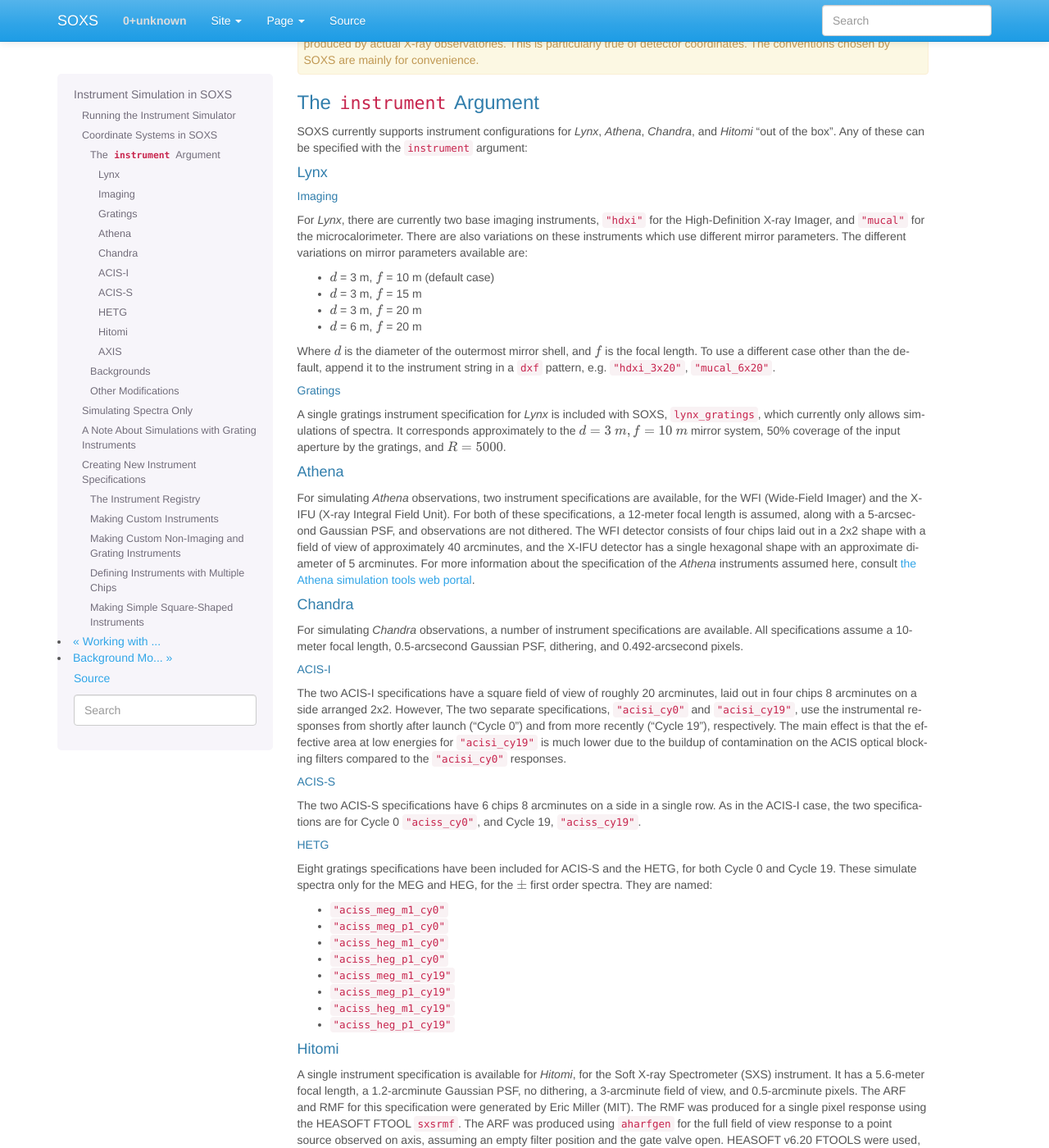
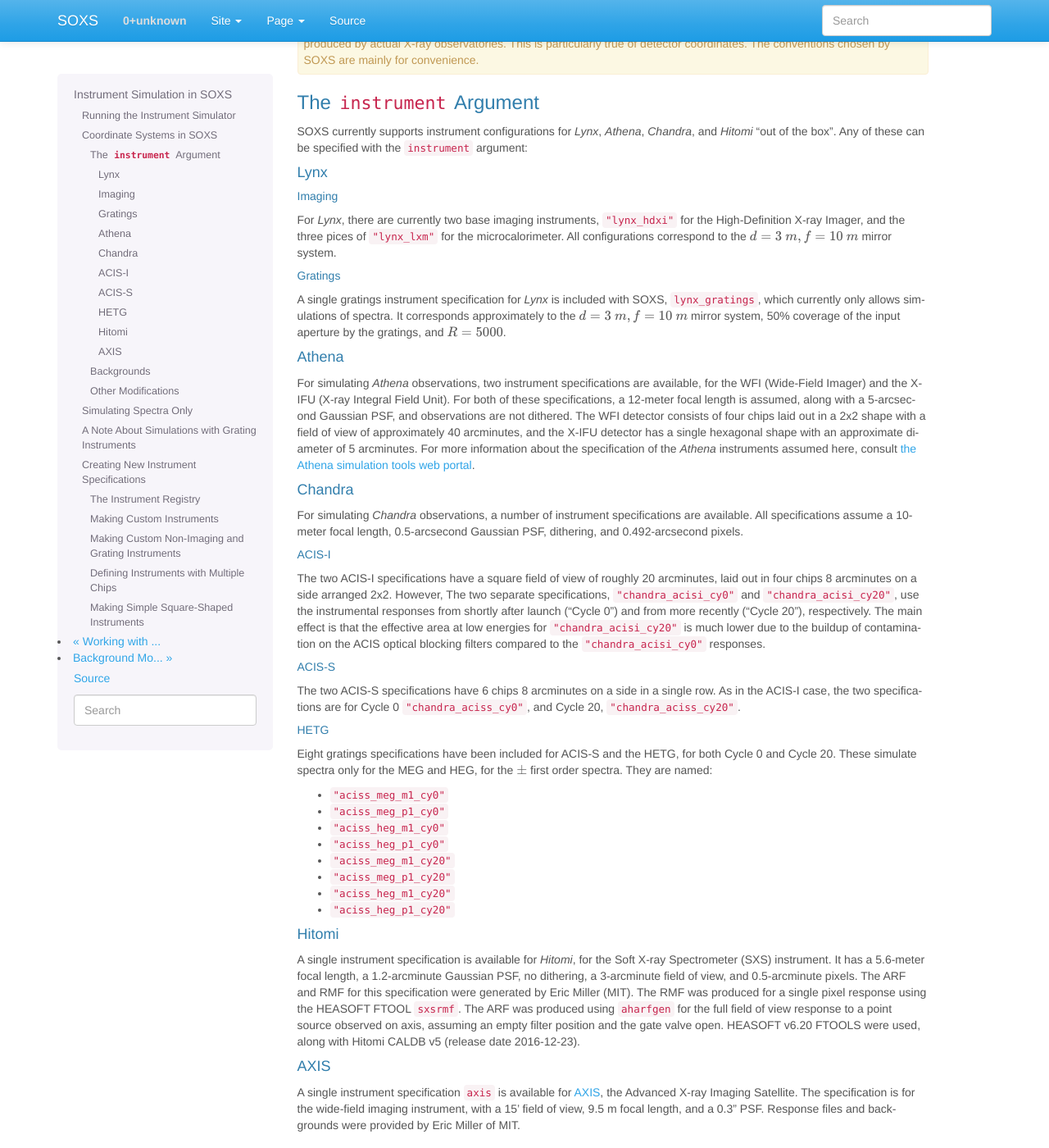
Before and after one commit to lynx-x-ray-observatory/soxs, a Sphinx documentation site: the page built from doc/source/users_guide/instrument.rst, in a window 1280 px wide and 1400 px high, scrolled down 1895 px. Shown: the whole window at 82% size. Built offline with Sphinx 7.4.7, drawn with Linux system fonts in a browser that asks for light colours; some of the changed text lies outside the part shown.

Commit message:
numerous doc fixes

```diff
--- a/doc/source/users_guide/instrument.rst
+++ b/doc/source/users_guide/instrument.rst
@@ -99,20 +99,10 @@
 Imaging
 #######
 
-For *Lynx*, there are currently two base imaging instruments, ``"hdxi"`` for the
-High-Definition X-ray Imager, and ``"mucal"`` for the microcalorimeter. There
-are also variations on these instruments which use different mirror parameters.
-The different variations on mirror parameters available are:
-
-* :math:`d` = 3 m, :math:`f` = 10 m (default case)
-* :math:`d` = 3 m, :math:`f` = 15 m
-* :math:`d` = 3 m, :math:`f` = 20 m
-* :math:`d` = 6 m, :math:`f` = 20 m
-
-Where :math:`d` is the diameter of the outermost mirror shell, and :math:`f` is
-the focal length. To use a different case other than the default, append it to
-the instrument string in a ``dxf`` pattern, e.g. ``"hdxi_3x20"``,
-``"mucal_6x20"``.
+For *Lynx*, there are currently two base imaging instruments, ``"lynx_hdxi"``
+for the High-Definition X-ray Imager, and the three pices of ``"lynx_lxm"`` for
+the microcalorimeter. All configurations correspond to the
+:math:`d = 3~m, f = 10~m` mirror system.
 
 Gratings
 ########
@@ -147,35 +137,35 @@
 
 The two ACIS-I specifications have a square field of view of roughly 20
 arcminutes, laid out in four chips 8 arcminutes on a side arranged 2x2. However,
-The two separate specifications, ``"acisi_cy0"`` and ``"acisi_cy19"``, use the
-instrumental responses from shortly after launch ("Cycle 0") and from more
-recently ("Cycle 19"), respectively. The main effect is that the effective area
-at low energies for ``"acisi_cy19"`` is much lower due to the buildup of
-contamination on the ACIS optical blocking filters compared to the
-``"acisi_cy0"`` responses.
+The two separate specifications, ``"chandra_acisi_cy0"`` and
+``"chandra_acisi_cy20"``, use the instrumental responses from shortly after
+launch ("Cycle 0") and from more recently ("Cycle 20"), respectively. The main
+effect is that the effective area at low energies for ``"chandra_acisi_cy20"``
+is much lower due to the buildup of contamination on the ACIS optical blocking
+filters compared to the ``"chandra_acisi_cy0"`` responses.
 
 ACIS-S
 ######
 
 The two ACIS-S specifications have 6 chips 8 arcminutes on a side in a single row.
-As in the ACIS-I case, the two specifications are for Cycle 0 ``"aciss_cy0"``, and
-Cycle 19, ``"aciss_cy19"``.
+As in the ACIS-I case, the two specifications are for Cycle 0 ``"chandra_aciss_cy0"``,
+and Cycle 20, ``"chandra_aciss_cy20"``.
 
 HETG
 ####
 
 Eight gratings specifications have been included for ACIS-S and the HETG, for both
-Cycle 0 and Cycle 19. These simulate spectra only for the MEG and HEG, for the
+Cycle 0 and Cycle 20. These simulate spectra only for the MEG and HEG, for the
 :math:`\pm` first order spectra. They are named:
 
 * ``"aciss_meg_m1_cy0"``
 * ``"aciss_meg_p1_cy0"``
 * ``"aciss_heg_m1_cy0"``
 * ``"aciss_heg_p1_cy0"``
-* ``"aciss_meg_m1_cy19"``
-* ``"aciss_meg_p1_cy19"``
-* ``"aciss_heg_m1_cy19"``
-* ``"aciss_heg_p1_cy19"``
+* ``"aciss_meg_m1_cy20"``
+* ``"aciss_meg_p1_cy20"``
+* ``"aciss_heg_m1_cy20"``
+* ``"aciss_heg_p1_cy20"``
 
 Hitomi
 ~~~~~~
@@ -295,7 +285,7 @@
 .. code-block:: python
 
     spec = soxs.Spectrum.from_file("lots_of_lines.dat")
-    instrument = "mucal"
+    instrument = "lynx_lxm"
     out_file = "lots_of_lines.pha"
     simulate_spectrum(spec, instrument, exp_time, out_file, overwrite=True)
 
@@ -312,7 +302,7 @@
 .. code-block:: python
 
     spec = soxs.Spectrum.from_file("lots_of_lines.dat")
-    instrument = "mucal"
+    instrument = "lynx_lxm"
     out_file = "lots_of_lines.pha"
     simulate_spectrum(spec, instrument, exp_time, out_file,
                       ptsrc_bkgnd=True, foreground=True,
@@ -336,7 +326,7 @@
 .. code-block:: python
 
     spec = soxs.Spectrum.from_file("lots_of_lines.dat")
-    instrument = "mucal"
+    instrument = "lynx_lxm"
     out_file = "lots_of_lines.pha"
     simulate_spectrum(spec, instrument, exp_time, out_file,
                       ptsrc_bkgnd=True, foreground=True,
@@ -367,8 +357,8 @@
     spec = soxs.Spectrum.from_powerlaw(2.0, 0.0, 0.1, 0.1, 10.0, 100000)
     spec.apply_foreground_absorption(0.1, absorb_model='tbabs')
 
-    # Simulate the observed spectrum with Chandra/ACIS HETG: MEG, -1 order, Cycle 19
-    soxs.simulate_spectrum(spec, "aciss_meg_m1_cy19", (100.0, "ks"),
+    # Simulate the observed spectrum with Chandra/ACIS HETG: MEG, -1 order, Cycle 20
+    soxs.simulate_spectrum(spec, "chandra_aciss_meg_m1_cy20", (100.0, "ks"),
                            "soxs_meg_m1.pha", overwrite=True)
 
     # Plot the spectrum
@@ -406,7 +396,7 @@
 
 .. code-block:: pycon
 
-    Instrument: hdxi
+    Instrument: lynx_hdxi
         name: hdxi_3x10
         arf: xrs_hdxi_3x10.arf
         rmf: xrs_hdxi.rmf
@@ -420,6 +410,15 @@
         psf: ['gaussian', 0.5]
         imaging: True
         grating: False
+        dep_name: hdxi
+    Instrument: lynx_gratings
+        name: lynx_gratings
+        arf: xrs_cat.arf
+        rmf: xrs_cat.rmf
+        bkgnd: None
+        focal_length: 10.0
+        imaging: False
+        grating: True
     Instrument: athena_xifu
         name: athena_xifu
         arf: athena_xifu_1469_onaxis_pitch249um_v20160401.arf
@@ -429,17 +428,17 @@
         num_pixels: 84
         aimpt_coords: [0.0, 0.0]
         chips: [['Polygon',
-                 [-33, 0, 33, 33, 0, -33],
-                 [20, 38, 20, -20, -38, -20]]]
+                [-33, 0, 33, 33, 0, -33],
+                [20, 38, 20, -20, -38, -20]]]
         focal_length: 12.0
         dither: False
         psf: ['gaussian', 5.0]
         imaging: True
         grating: False
-    Instrument: acisi_cy19
-        name: acisi_cy19
-        arf: acisi_aimpt_cy19.arf
-        rmf: acisi_aimpt_cy19.rmf
+    Instrument: chandra_acisi_cy0
+        name: chandra_acisi_cy0
+        arf: acisi_aimpt_cy0.arf
+        rmf: acisi_aimpt_cy0.rmf
         bkgnd: acisi
         fov: 20.008
         num_pixels: 2440
@@ -514,8 +514,8 @@
 .. code-block:: python
 
     from soxs import get_instrument_from_registry, add_instrument_to_registry
-    new_mucal = get_instrument_from_registry("mucal")
-    new_mucal["name"] = "mucal_high_res" # Must change the name, otherwise an error will be thrown
+    new_mucal = get_instrument_from_registry("lynx_lxm")
+    new_mucal["name"] = "lxm_high_res" # Must change the name, otherwise an error will be thrown
     new_mucal["num_pixels"] = 12000 # Results in an ambitiously smaller plate scale, 0.1 arcsec per pixel
     name = add_instrument_to_registry(new_mucal)
 
@@ -523,7 +523,7 @@
 
 .. code-block:: python
 
-    name = add_instrument_to_registry("my_mucal.json")
+    name = add_instrument_to_registry("my_lxm.json")
 
 You can download an example instrument specification JSON file
 `here <../example_mucal_spec.json>`_.
@@ -602,22 +602,22 @@
 
 .. code-block:: python
 
-    instrument_registry["acisi_cy19"] = {"name": "acisi_cy19",
-                                         "arf": "acisi_aimpt_cy19.arf",
-                                         "rmf": "acisi_aimpt_cy19.rmf",
-                                         "bkgnd": "acisi",
-                                         "fov": 20.008,
-                                         "num_pixels": 2440,
-                                         "aimpt_coords": [86.0, 57.0],
-                                         "chips": [["Box", -523, -523, 1024, 1024],
-                                                   ["Box", 523, -523, 1024, 1024],
-                                                   ["Box", -523, 523, 1024, 1024],
-                                                   ["Box", 523, 523, 1024, 1024]],
-                                         "psf": ["gaussian", 0.5],
-                                         "focal_length": 10.0,
-                                         "dither": True,
-                                         "imaging": True,
-                                         "grating": False}
+    instrument_registry["chandra_acisi_cy20"] = {"name": "acisi_cy20",
+                                                 "arf": "acisi_aimpt_cy20.arf",
+                                                 "rmf": "acisi_aimpt_cy20.rmf",
+                                                 "bkgnd": "acisi",
+                                                 "fov": 20.008,
+                                                 "num_pixels": 2440,
+                                                 "aimpt_coords": [86.0, 57.0],
+                                                 "chips": [["Box", -523, -523, 1024, 1024],
+                                                           ["Box", 523, -523, 1024, 1024],
+                                                           ["Box", -523, 523, 1024, 1024],
+                                                           ["Box", 523, 523, 1024, 1024]],
+                                                 "psf": ["gaussian", 0.5],
+                                                 "focal_length": 10.0,
+                                                 "dither": True,
+                                                 "imaging": True,
+                                                 "grating": False}
 
 whereas the *Athena* XIFU instrument configuration uses a ``Polygon`` region:
 
@@ -660,7 +660,7 @@
 
     fov = 20.0 # defaults to arcmin
     num_pixels = 2048
-    make_simple_instrument("acisi_cy19", "simple_acisi", fov, num_pixels)
+    make_simple_instrument("chandra_acisi_cy20", "simple_acisi", fov, num_pixels)
 
 To create the same instrument but to additionally turn off the dither:
 
@@ -668,7 +668,7 @@
 
     fov = 20.0 # defaults to arcmin
     num_pixels = 2048
-    make_simple_instrument("acisi_cy19", "simple_acisi", fov, num_pixels,
+    make_simple_instrument("chandra_acisi_cy20", "simple_acisi", fov, num_pixels,
                            no_dither=True)
 
 To create a simple *Athena*/XIFU-like instrument without the background and with
```
Also changed, not shown: other parts of doc/source/users_guide/instrument.rst (+1 -0 lines), 1 other file.
